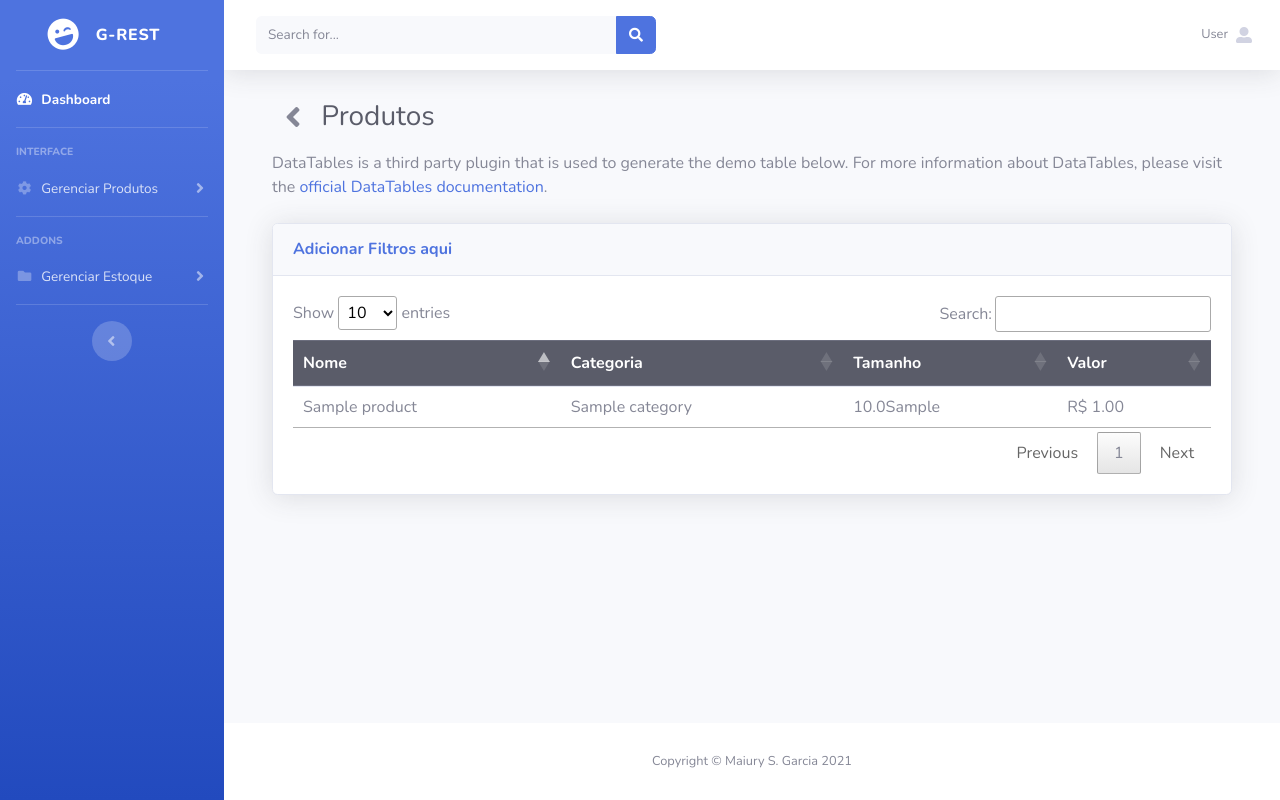
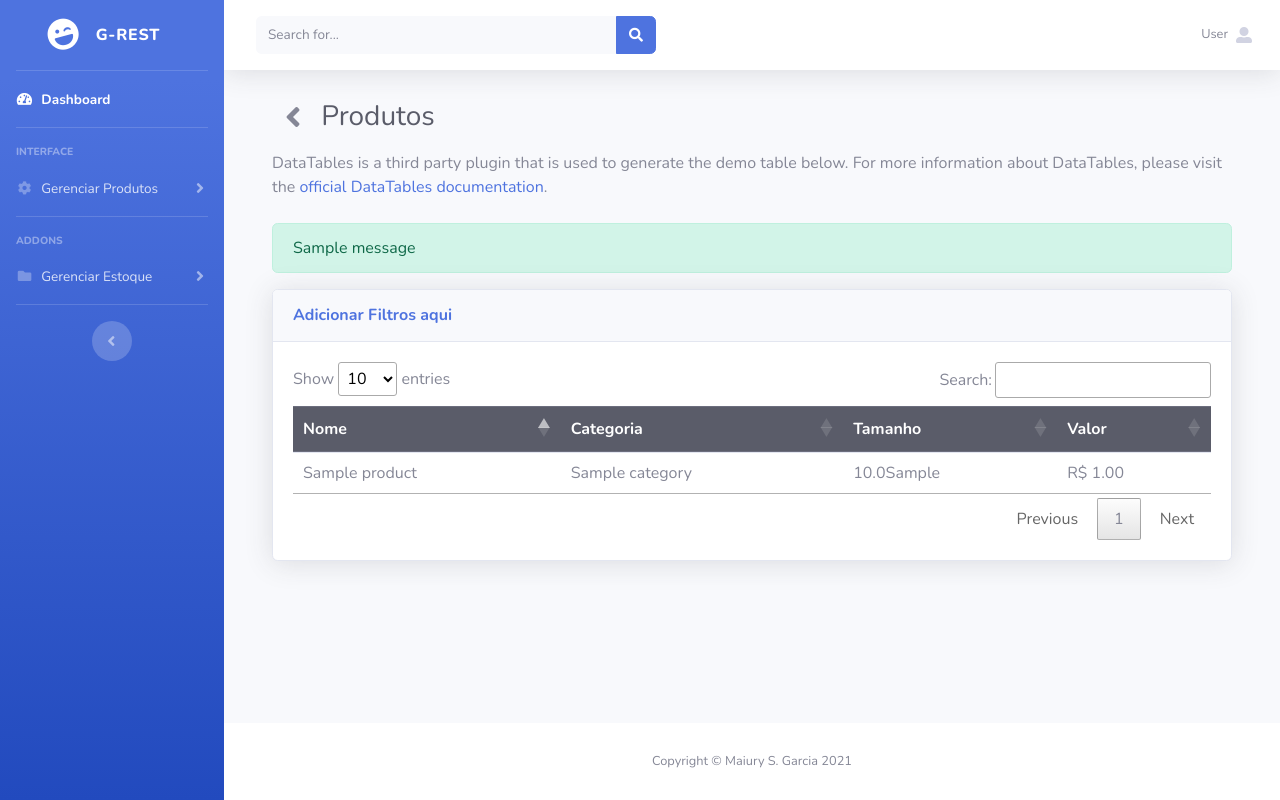
Before and after one commit to gomaaygo/g-rest, a Django app: page /product/list/ in a window 1280 px wide. Run offline with Django 3.2, Linux system fonts and the light colour scheme; tables that the repository leaves empty hold one stand-in row (values such as "Sample post"); one stand-in notice (Sample message) is shown; some libraries are stand-ins or nearby versions.

```diff
--- a/core/templates/product/product_list.html
+++ b/core/templates/product/product_list.html
@@ -18,6 +18,16 @@
         <p class="mb-4">DataTables is a third party plugin that is used to generate the demo table below.
             For more information about DataTables, please visit the <a target="_blank"
                 href="https://datatables.net">official DataTables documentation</a>.</p>
+
+        {% if messages %}
+        <div>
+            {% for message in messages %}
+            <div class="alert alert-{{message.tags}}">
+                {{message}}
+            </div>
+            {% endfor %}
+        </div>
+        {% endif %}
 
         <!-- DataTales Example -->
         <div class="card shadow mb-4">
--- a/product/views.py
+++ b/product/views.py
@@ -13,7 +13,7 @@ class ProductAddView(CreateView):
     template_name = "product/product_add.html"
     model = Product
     form_class = ProductForm
-    success_url = reverse_lazy('product:add')
+    success_url = reverse_lazy('product:list')
     success_message = "Produto cadastrado com sucesso!"
 
     def form_valid(self, form):
```
Also changed, not shown: product/forms.py (+3 -4 lines).
